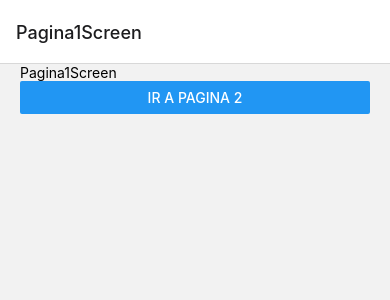
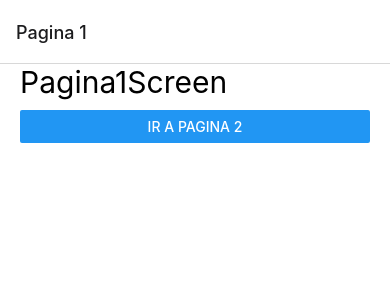
Before and after one commit to RichardWhiteG2/navegacionApp-RN, a React Native app: screen /Pagina1Screen in a window 390 px wide. Shown: the top 300 px of the page. Built offline with nearby package versions, Linux system fonts and the light colour scheme.

Commit message:
Estilizando el Stack Navigator

```diff
--- a/src/navigator/StackNavigator.tsx
+++ b/src/navigator/StackNavigator.tsx
@@ -8,10 +8,21 @@
 
 export const StackNavigator = () => {
   return (
-    <Stack.Navigator>
-      <Stack.Screen name="Pagina1Screen" component={Pagina1Screen} />
-      <Stack.Screen name="Pagina2Screen" component={Pagina2Screen} />
-      <Stack.Screen name="Pagina3Screen" component={Pagina3Screen} />
+    <Stack.Navigator
+      //initialRouteName='Pagina2Screen'
+      screenOptions={{
+        headerStyle:{
+          elevation:0,
+          shadowColor:'transparent' //This line for IOS
+        },
+        cardStyle:{
+          backgroundColor: 'white'
+        }
+      }}
+    >
+      <Stack.Screen name="Pagina1Screen" options={{title:"Pagina 1"}} component={Pagina1Screen} />
+      <Stack.Screen name="Pagina2Screen" options={{title:"En 2 Pagina"}} component={Pagina2Screen} />
+      <Stack.Screen name="Pagina3Screen" options={{title:"3 page"}} component={Pagina3Screen} />
     </Stack.Navigator>
   );
 }
--- a/src/screens/Pagina1Screen.tsx
+++ b/src/screens/Pagina1Screen.tsx
@@ -9,7 +9,7 @@
 export const Pagina1Screen = ({navigation}: Props) => {
   return (
     <View style={ styles.globalMargin}>
-        <Text>Pagina1Screen</Text>
+        <Text style={styles.title}>Pagina1Screen</Text>
         <Button
           title='Ir a pagina 2'
           onPress={()=> navigation.navigate('Pagina2Screen')}
--- a/src/screens/Pagina2Screen.tsx
+++ b/src/screens/Pagina2Screen.tsx
@@ -1,18 +1,24 @@
 
 import { useNavigation } from '@react-navigation/core'
-import React from 'react'
+import React, { useEffect } from 'react'
 import { Button, Text, View } from 'react-native'
-
 import { styles } from '../theme/appTheme'
 
 export const Pagina2Screen = () => {
 
   //Segunda forma de realizar la navegación
 
-  const navigator = useNavigation()
+  const navigator = useNavigation();
+  useEffect(() => {
+    navigator.setOptions({
+      title: 'Hola Mundo',
+      headerBackTitle:'Atras'
+    })
+  }, [])
+
   return (
     <View style={ styles.globalMargin}>
-        <Text>Pagina2Screen</Text>
+        <Text style={styles.title}>Pagina2Screen</Text>
 
         <Button
           title='Ir a página 3'
--- a/src/screens/Pagina3Screen.tsx
+++ b/src/screens/Pagina3Screen.tsx
@@ -8,7 +8,7 @@
 export const Pagina3Screen = ({navigation}: Props) => {
   return (
     <View style={styles.globalMargin}>
-        <Text>Pagina3Screen</Text>
+        <Text style={styles.title}>Pagina3Screen</Text>
 
         <Button
           title='Regresar'
--- a/src/theme/appTheme.tsx
+++ b/src/theme/appTheme.tsx
@@ -3,5 +3,10 @@
 export const styles = StyleSheet.create({
     globalMargin:{
         marginHorizontal:20
+    },
+    title: {
+        fontSize:30,
+        marginBottom:10
+
     }
 });
```
